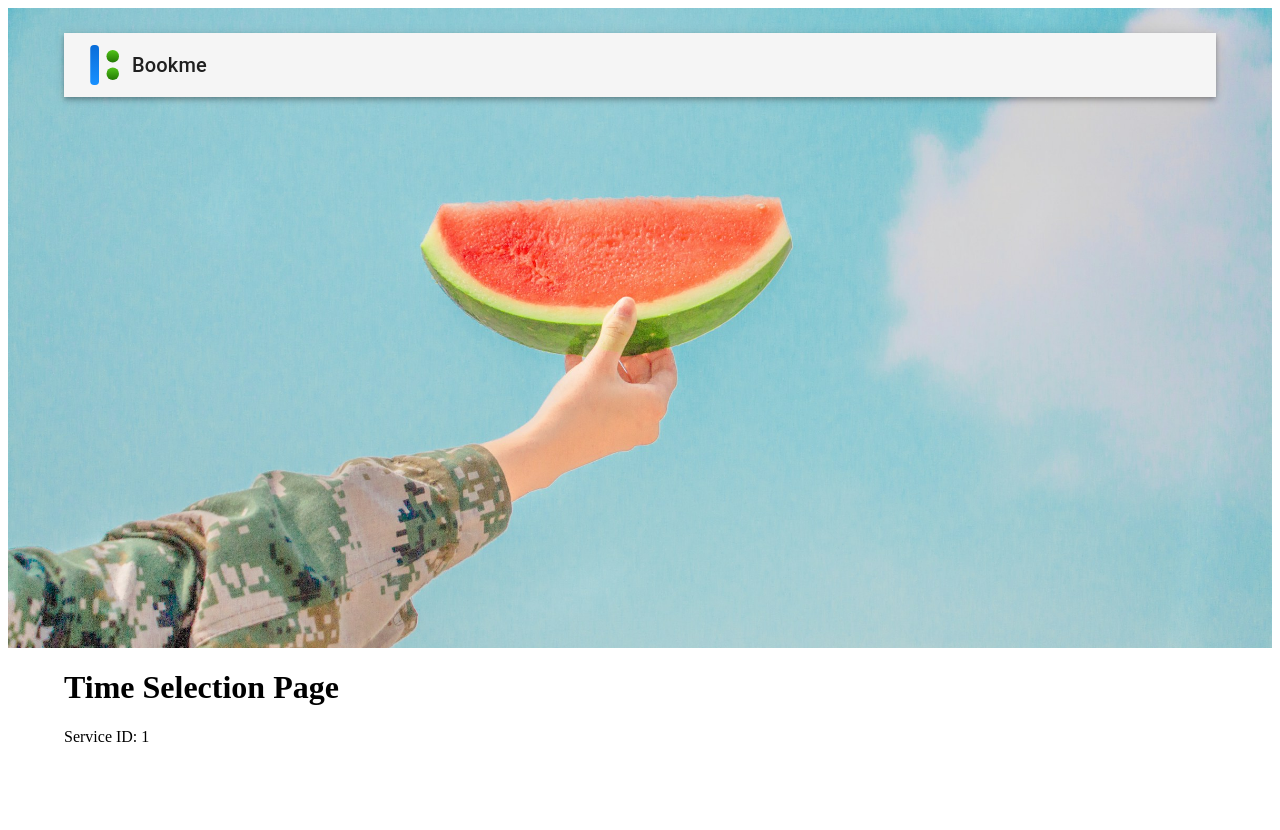
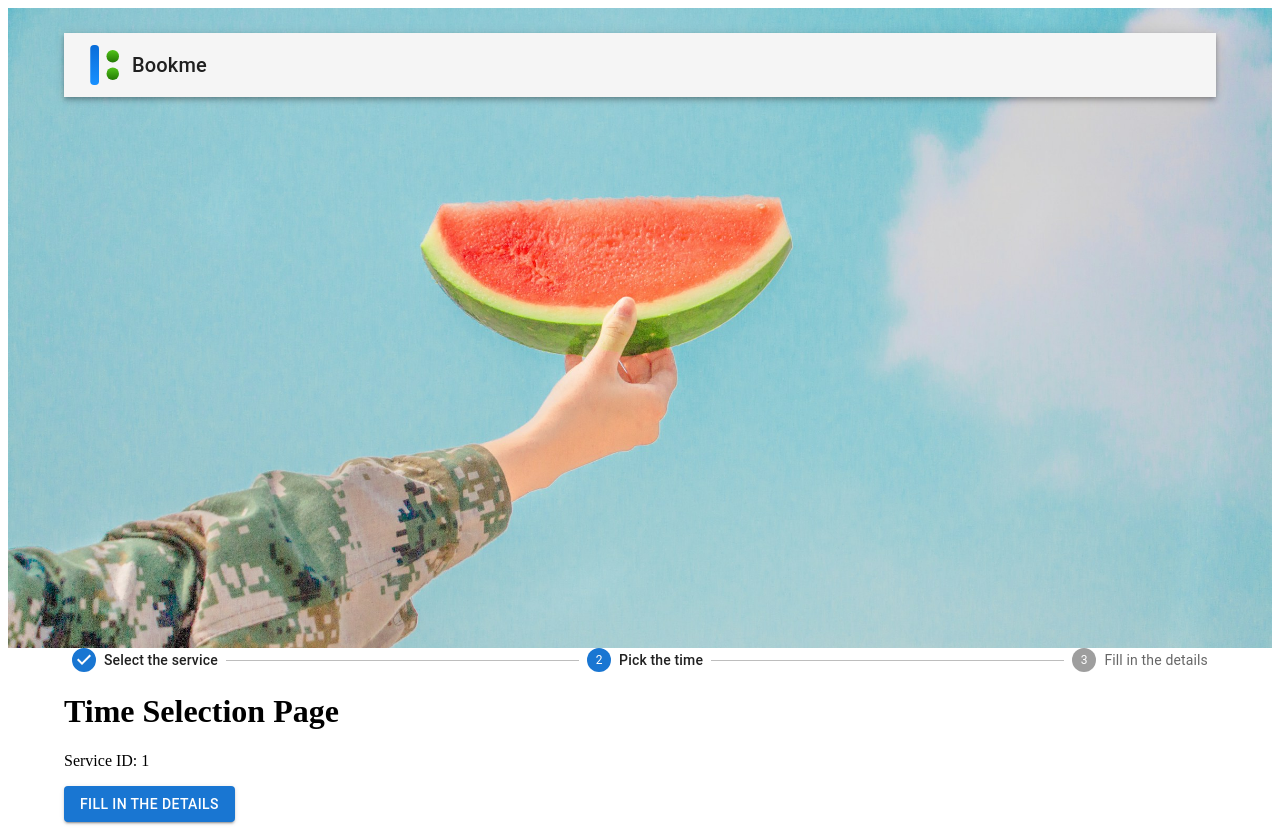
Before and after one commit to rhexa/bookme, a React (Vite) app in the folder frontend/: page /1 in a window 1280 px wide. Before the commit the page ends 800 px from the top, so only its background shows below. Built offline with nearby package versions, Linux system fonts and the light colour scheme.

Commit message:
#13: Add Stepper

```diff
--- a/frontend/src/App.tsx
+++ b/frontend/src/App.tsx
@@ -1,12 +1,14 @@
 import { Container } from '@mui/material'
 import Header from './components/Header'
 import Routes from './routes/Routes'
+import Stepper from './components/Stepper'
 
 function App() {
   return (
     <>
       <Header />
       <Container>
+        <Stepper />
         <Routes />
       </Container>
     </>
--- /dev/null
+++ b/frontend/src/components/Stepper.tsx
@@ -0,0 +1,23 @@
+import { Step, StepLabel, Stepper as MUIStepper } from '@mui/material'
+import { useSelector } from 'react-redux'
+import { RootState } from '../types/store'
+
+const Stepper = () => {
+  const step = useSelector((state: RootState) => state.step)
+  const steps = [
+    { label: 'Select the service' },
+    { label: 'Pick the time' },
+    { label: 'Fill in the details' },
+  ]
+  return (
+    <MUIStepper activeStep={step}>
+      {steps.map((step, index) => (
+        <Step key={index}>
+          <StepLabel>{step.label}</StepLabel>
+        </Step>
+      ))}
+    </MUIStepper>
+  )
+}
+
+export default Stepper
--- /dev/null
+++ b/frontend/src/reducers/step.tsx
@@ -0,0 +1,15 @@
+import { createSlice } from '@reduxjs/toolkit'
+
+const stepSlice = createSlice({
+  name: 'step',
+  initialState: 0,
+  reducers: {
+    _setStep: (state, action) => {
+      return action.payload
+    },
+  },
+})
+
+export const { _setStep } = stepSlice.actions
+
+export default stepSlice.reducer
--- a/frontend/src/routes/ClientFormPage.tsx
+++ b/frontend/src/routes/ClientFormPage.tsx
@@ -1,11 +1,18 @@
+import { useEffect } from 'react'
+import { useDispatch } from 'react-redux'
 import { useLocation, useParams } from 'react-router-dom'
+import { _setStep } from '../reducers/step'
 
 const ClientFormPage = () => {
+  const dispatch = useDispatch()
   const location = useLocation()
   const { serviceId } = useParams()
   const queryParams = new URLSearchParams(location.search)
   const date = queryParams.get('date')
 
+  useEffect(() => {
+    dispatch(_setStep(2))
+  }, [])
   return (
     <div>
       <h1>Client Form Page</h1>
--- a/frontend/src/routes/ServiceSelectionPage.tsx
+++ b/frontend/src/routes/ServiceSelectionPage.tsx
@@ -1,7 +1,22 @@
+import { Button } from '@mui/material'
+import { useEffect } from 'react'
+import { useDispatch } from 'react-redux'
+import { Link } from 'react-router-dom'
+import { _setStep } from '../reducers/step'
+
 const ServiceSelectionPage = () => {
+  const dispatch = useDispatch()
+
+  useEffect(() => {
+    dispatch(_setStep(0))
+  }, [])
+
   return (
     <div>
       <h1>Service Selection Page</h1>
+      <Link to="/12345">
+        <Button variant="contained">Pick the time</Button>
+      </Link>
     </div>
   )
 }
--- a/frontend/src/routes/TimeSelectionPage.tsx
+++ b/frontend/src/routes/TimeSelectionPage.tsx
@@ -1,11 +1,23 @@
-import { useParams } from 'react-router-dom'
+import { useEffect } from 'react'
+import { useDispatch } from 'react-redux'
+import { Link, useParams } from 'react-router-dom'
+import { _setStep } from '../reducers/step'
+import { Button } from '@mui/material'
 
 const TimeSelectionPage = () => {
   const { serviceId } = useParams()
+  const dispatch = useDispatch()
+
+  useEffect(() => {
+    dispatch(_setStep(1))
+  }, [])
   return (
     <div>
       <h1>Time Selection Page</h1>
       <p>Service ID: {serviceId}</p>
+      <Link to="/12345/book">
+        <Button variant="contained">Fill in the details</Button>
+      </Link>
     </div>
   )
 }
--- a/frontend/src/store.ts
+++ b/frontend/src/store.ts
@@ -1,7 +1,10 @@
 import { configureStore } from '@reduxjs/toolkit'
+import step from './reducers/step'
 
 const store = configureStore({
-  reducer: {},
+  reducer: {
+    step,
+  },
 })
 
 export default store
--- /dev/null
+++ b/frontend/src/types/store.ts
@@ -0,0 +1,8 @@
+import store from '../store'
+
+// Get the type of our store variable
+export type AppStore = typeof store
+// Infer the `RootState` and `AppDispatch` types from the store itself
+export type RootState = ReturnType<AppStore['getState']>
+// Inferred type: {posts: PostsState, comments: CommentsState, users: UsersState}
+export type AppDispatch = AppStore['dispatch']
```
